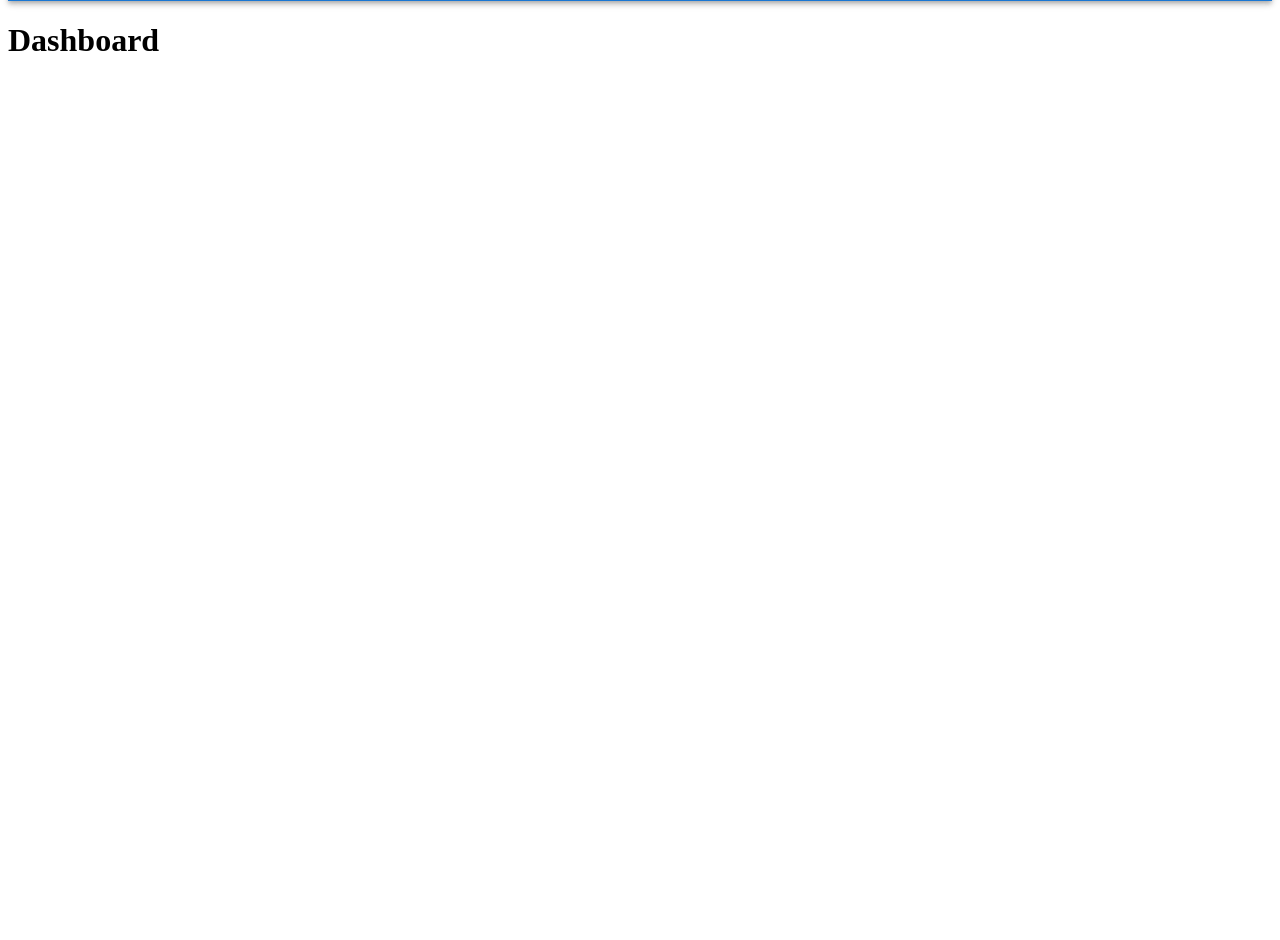
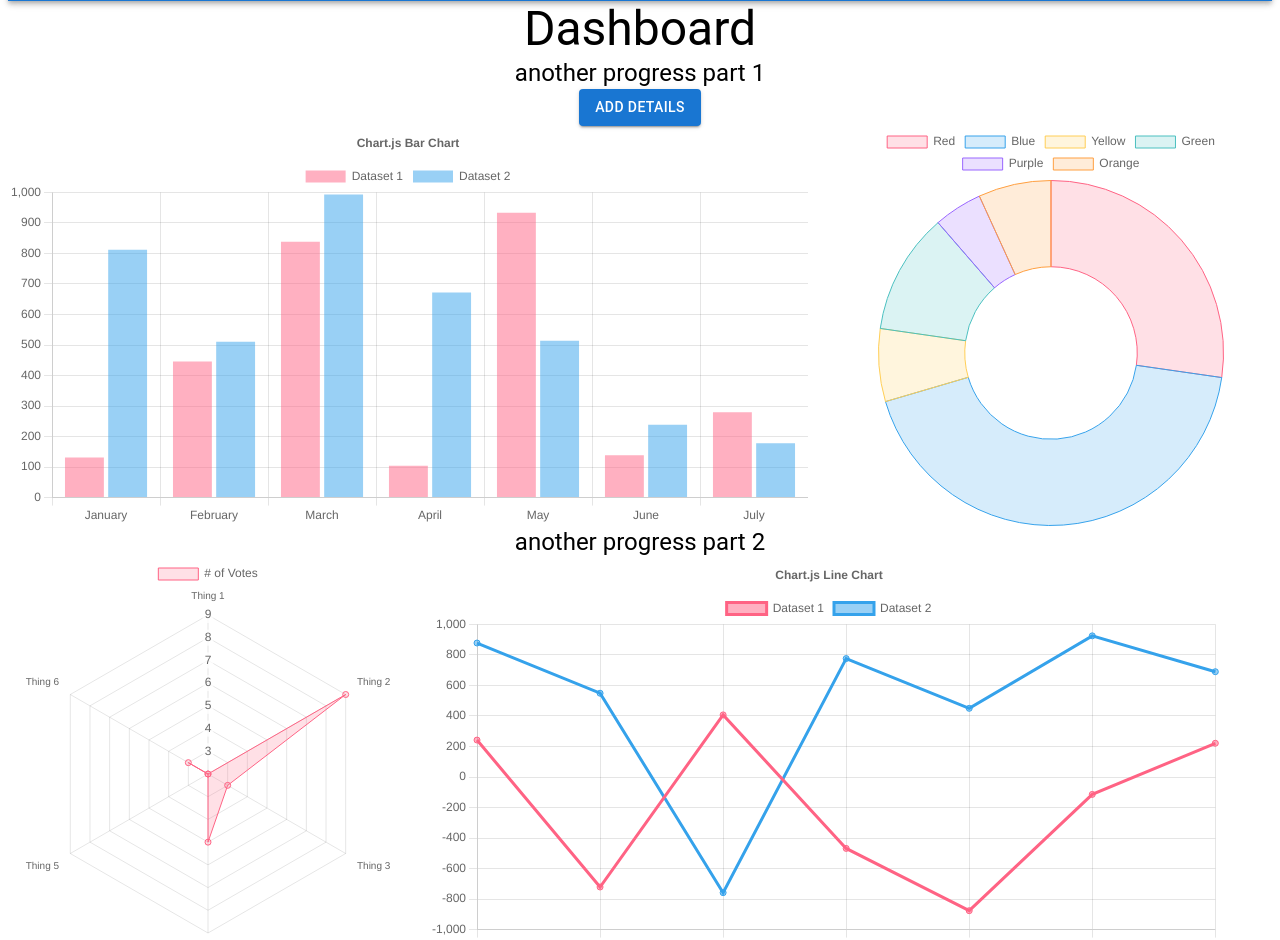
Before and after one commit to kartikmax/cc-front, a React (Vite) app: page /dashboard in a window 1280 px wide. Shown: the part 71-1011 px from the top of the page. Before the commit the page ends 800 px from the top, so only its background shows below. Built offline with nearby package versions, Linux system fonts and the light colour scheme.

Commit message:
added charts

```diff
--- /dev/null
+++ b/src/components/charts/BarChart.jsx
@@ -0,0 +1,63 @@
+import React from "react";
+import { Bar } from "react-chartjs-2";
+import {
+  Chart as ChartJS,
+  CategoryScale,
+  LinearScale,
+  BarElement,
+  Title,
+  Tooltip,
+  Legend,
+} from "chart.js";
+
+ChartJS.register(
+  CategoryScale,
+  LinearScale,
+  BarElement,
+  Title,
+  Tooltip,
+  Legend
+);
+
+export const options = {
+  responsive: true,
+  plugins: {
+    legend: {
+      position: "top",
+    },
+    title: {
+      display: true,
+      text: "Chart.js Bar Chart",
+    },
+  },
+};
+
+const labels = ["January", "February", "March", "April", "May", "June", "July"];
+
+const generateRandomData = () => {
+  return labels.map(() => Math.floor(Math.random() * 1000));
+};
+
+export const data = {
+  labels,
+  datasets: [
+    {
+      label: "Dataset 1",
+      data: generateRandomData(),
+      backgroundColor: "rgba(255, 99, 132, 0.5)",
+    },
+    {
+      label: "Dataset 2",
+      data: generateRandomData(),
+      backgroundColor: "rgba(53, 162, 235, 0.5)",
+    },
+  ],
+};
+
+export function BarChart() {
+  return (
+    <div style={{height:"400px",width:"100%"}}>
+      <Bar options={options} data={data} />
+    </div>
+  );
+}
--- /dev/null
+++ b/src/components/charts/DoughnutChart.jsx
@@ -0,0 +1,40 @@
+import React from "react";
+import { Chart as ChartJS, ArcElement, Tooltip, Legend } from "chart.js";
+import { Doughnut } from "react-chartjs-2";
+
+ChartJS.register(ArcElement, Tooltip, Legend);
+
+export const data = {
+  labels: ["Red", "Blue", "Yellow", "Green", "Purple", "Orange"],
+  datasets: [
+    {
+      label: "# of Votes",
+      data: [12, 19, 3, 5, 2, 3],
+      backgroundColor: [
+        "rgba(255, 99, 132, 0.2)",
+        "rgba(54, 162, 235, 0.2)",
+        "rgba(255, 206, 86, 0.2)",
+        "rgba(75, 192, 192, 0.2)",
+        "rgba(153, 102, 255, 0.2)",
+        "rgba(255, 159, 64, 0.2)",
+      ],
+      borderColor: [
+        "rgba(255, 99, 132, 1)",
+        "rgba(54, 162, 235, 1)",
+        "rgba(255, 206, 86, 1)",
+        "rgba(75, 192, 192, 1)",
+        "rgba(153, 102, 255, 1)",
+        "rgba(255, 159, 64, 1)",
+      ],
+      borderWidth: 1,
+    },
+  ],
+};
+
+export function DoughnutChart() {
+  return (
+    <div style={{ height: "400px", width: "100%" }}>
+      <Doughnut data={data} />
+    </div>
+  );
+}
--- /dev/null
+++ b/src/components/charts/LineChart.jsx
@@ -0,0 +1,67 @@
+import React from "react";
+import { Line } from "react-chartjs-2";
+import {
+  Chart as ChartJS,
+  CategoryScale,
+  LinearScale,
+  PointElement,
+  LineElement,
+  Title,
+  Tooltip,
+  Legend,
+} from "chart.js";
+
+ChartJS.register(
+  CategoryScale,
+  LinearScale,
+  PointElement,
+  LineElement,
+  Title,
+  Tooltip,
+  Legend
+);
+
+export const options = {
+  responsive: true,
+  plugins: {
+    legend: {
+      position: "top",
+    },
+    title: {
+      display: true,
+      text: "Chart.js Line Chart",
+    },
+  },
+};
+
+const labels = ["January", "February", "March", "April", "May", "June", "July"];
+
+const generateRandomData = () => {
+  return labels.map(() => Math.floor(Math.random() * 2000) - 1000);
+};
+
+export const data = {
+  labels,
+  datasets: [
+    {
+      label: "Dataset 1",
+      data: generateRandomData(),
+      borderColor: "rgb(255, 99, 132)",
+      backgroundColor: "rgba(255, 99, 132, 0.5)",
+    },
+    {
+      label: "Dataset 2",
+      data: generateRandomData(),
+      borderColor: "rgb(53, 162, 235)",
+      backgroundColor: "rgba(53, 162, 235, 0.5)",
+    },
+  ],
+};
+
+export function LineChart() {
+  return (
+    <div style={{ height: "400px", width: "100%" }}>
+      <Line options={options} data={data} />
+    </div>
+  );
+}
--- /dev/null
+++ b/src/components/charts/RadarChart.jsx
@@ -0,0 +1,41 @@
+import React from "react";
+import {
+  Chart as ChartJS,
+  RadialLinearScale,
+  PointElement,
+  LineElement,
+  Filler,
+  Tooltip,
+  Legend,
+} from "chart.js";
+import { Radar } from "react-chartjs-2";
+
+ChartJS.register(
+  RadialLinearScale,
+  PointElement,
+  LineElement,
+  Filler,
+  Tooltip,
+  Legend
+);
+
+export const data = {
+  labels: ["Thing 1", "Thing 2", "Thing 3", "Thing 4", "Thing 5", "Thing 6"],
+  datasets: [
+    {
+      label: "# of Votes",
+      data: [2, 9, 3, 5, 2, 3],
+      backgroundColor: "rgba(255, 99, 132, 0.2)",
+      borderColor: "rgba(255, 99, 132, 1)",
+      borderWidth: 1,
+    },
+  ],
+};
+
+export function RadarChart() {
+  return (
+    <div style={{ height: "400px", width: "100%" }}>
+      <Radar data={data} />
+    </div>
+  );
+}
--- a/src/pages/Dashboard.jsx
+++ b/src/pages/Dashboard.jsx
@@ -1,9 +1,174 @@
-import React from 'react'
+import React, { useState } from 'react';
+import {
+  Button,
+  Grid,
+  Typography,
+  Dialog,
+  DialogTitle,
+  DialogContent,
+  DialogActions,
+  TextField,
+  Slider,
+  Select,
+  MenuItem,
+  FormControl,
+  InputLabel,
+} from '@mui/material';
+
+import { BarChart } from '../components/charts/BarChart';
+import { DoughnutChart } from '../components/charts/DoughnutChart';
+import { LineChart } from '../components/charts/LineChart';
+import { RadarChart } from '../components/charts/RadarChart';
 
 function Dashboard() {
+  const [dialogOpen, setDialogOpen] = useState(false);
+  const [studentData, setStudentData] = useState({
+    name: '',
+    marks: '',
+    percentage: 0,
+    cgpa: '',
+    semester: '',
+  });
+
+  const handleDialogOpen = () => {
+    setDialogOpen(true);
+  };
+
+  const handleDialogClose = () => {
+    setDialogOpen(false);
+  };
+
+  const handleInputChange = (event) => {
+    const { name, value } = event.target;
+    setStudentData((prevData) => ({
+      ...prevData,
+      [name]: value,
+    }));
+  };
+
+  const handlePercentageChange = (event, value) => {
+    setStudentData((prevData) => ({
+      ...prevData,
+      percentage: value,
+    }));
+  };
+
+  const handleSave = () => {
+    // Perform save logic using the studentData state
+    console.log(studentData);
+    handleDialogClose();
+  };
+
   return (
-    <h1>Dashboard</h1>
-  )
+    <>
+      <Typography variant="h3" align="center">
+        Dashboard
+      </Typography>
+      <Typography variant="h5" align="center">
+        another progress part 1
+      </Typography>
+      <Grid container justifyContent="center">
+        <Button variant="contained" onClick={handleDialogOpen}>
+          Add Details
+        </Button>
+      </Grid>
+      <Grid container>
+        <Grid item xs={12} md={8}>
+          <BarChart />
+        </Grid>
+        <Grid item xs={12} md={4}>
+          <DoughnutChart />
+        </Grid>
+      </Grid>
+      <Typography variant="h5" align="center">
+        another progress part 2
+      </Typography>
+      <Grid container>
+        <Grid item xs={12} md={4}>
+          <RadarChart />
+        </Grid>
+        <Grid item xs={12} md={8}>
+          <LineChart />
+        </Grid>
+      </Grid>
+
+      <Dialog open={dialogOpen} onClose={handleDialogClose}>
+        <DialogTitle>Add Details</DialogTitle>
+        <DialogContent>
+          <Grid container spacing={2}>
+            <Grid item xs={12}>
+              <TextField
+                label="Name"
+                fullWidth
+                name="name"
+                value={studentData.name}
+                onChange={handleInputChange}
+              />
+            </Grid>
+            <Grid item xs={12} md={6}>
+              <TextField
+                label="Marks"
+                fullWidth
+                name="marks"
+                value={studentData.marks}
+                onChange={handleInputChange}
+              />
+            </Grid>
+            <Grid item xs={12} md={6}>
+              <Typography id="percentage-slider" gutterBottom>
+                Percentage
+              </Typography>
+              <Slider
+                aria-labelledby="percentage-slider"
+                valueLabelDisplay="auto"
+                step={1}
+                marks
+                min={0}
+                max={100}
+                value={studentData.percentage}
+                onChange={handlePercentageChange}
+              />
+            </Grid>
+            <Grid item xs={12} md={6}>
+              <TextField
+                label="CGPA"
+                fullWidth
+                name="cgpa"
+                value={studentData.cgpa}
+                onChange={handleInputChange}
+              />
+            </Grid>
+            <Grid item xs={12} md={6}>
+              <FormControl fullWidth>
+                <InputLabel id="semester-label">Semester</InputLabel>
+                <Select
+                  labelId="semester-label"
+                  id="semester-select"
+                  value={studentData.semester}
+                  name="semester"
+                  onChange={handleInputChange}
+                >
+                  <MenuItem value={1}>Semester 1</MenuItem>
+                  <MenuItem value={2}>Semester 2</MenuItem>
+                  <MenuItem value={3}>Semester 3</MenuItem>
+                  <MenuItem value={4}>Semester 4</MenuItem>
+                  <MenuItem value={5}>Semester 5</MenuItem>
+                  <MenuItem value={6}>Semester 6</MenuItem>
+                  {/* Add more semesters as needed */}
+                </Select>
+              </FormControl>
+            </Grid>
+          </Grid>
+        </DialogContent>
+        <DialogActions>
+          <Button onClick={handleDialogClose}>Cancel</Button>
+          <Button variant="contained" onClick={handleSave} color="primary">
+            Save
+          </Button>
+        </DialogActions>
+      </Dialog>
+    </>
+  );
 }
 
-export default Dashboard
+export default Dashboard;
```
